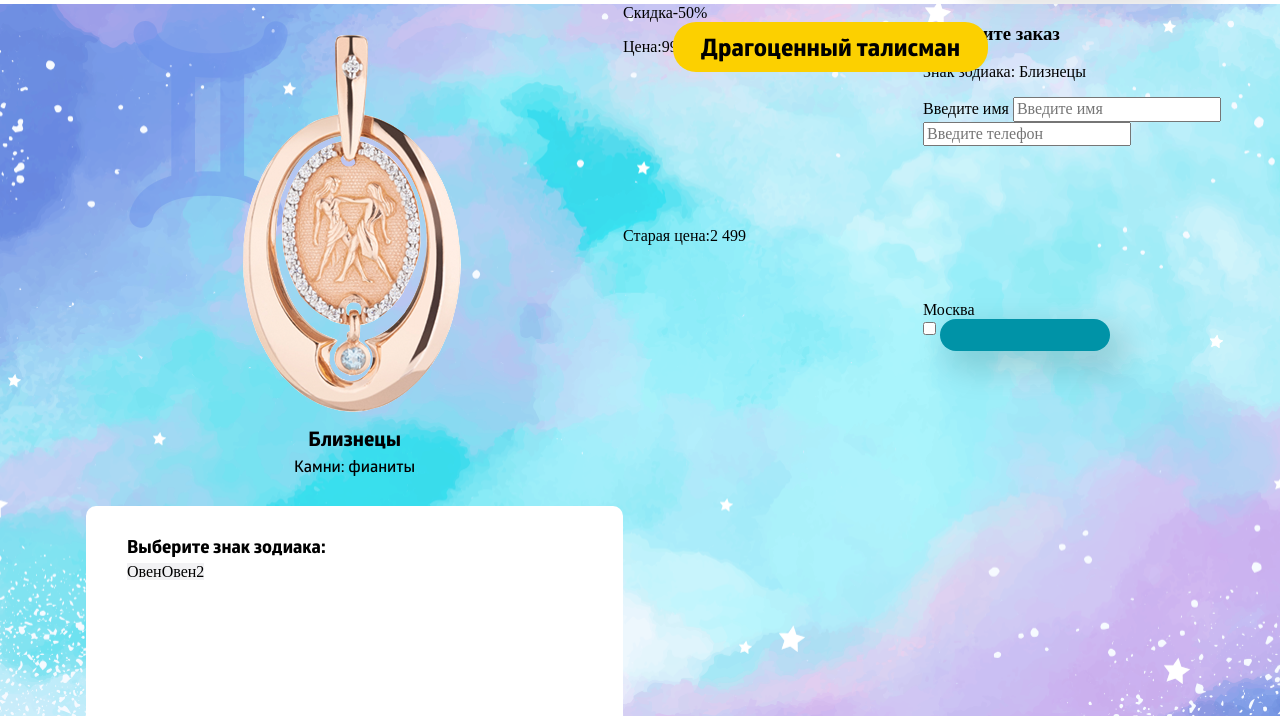
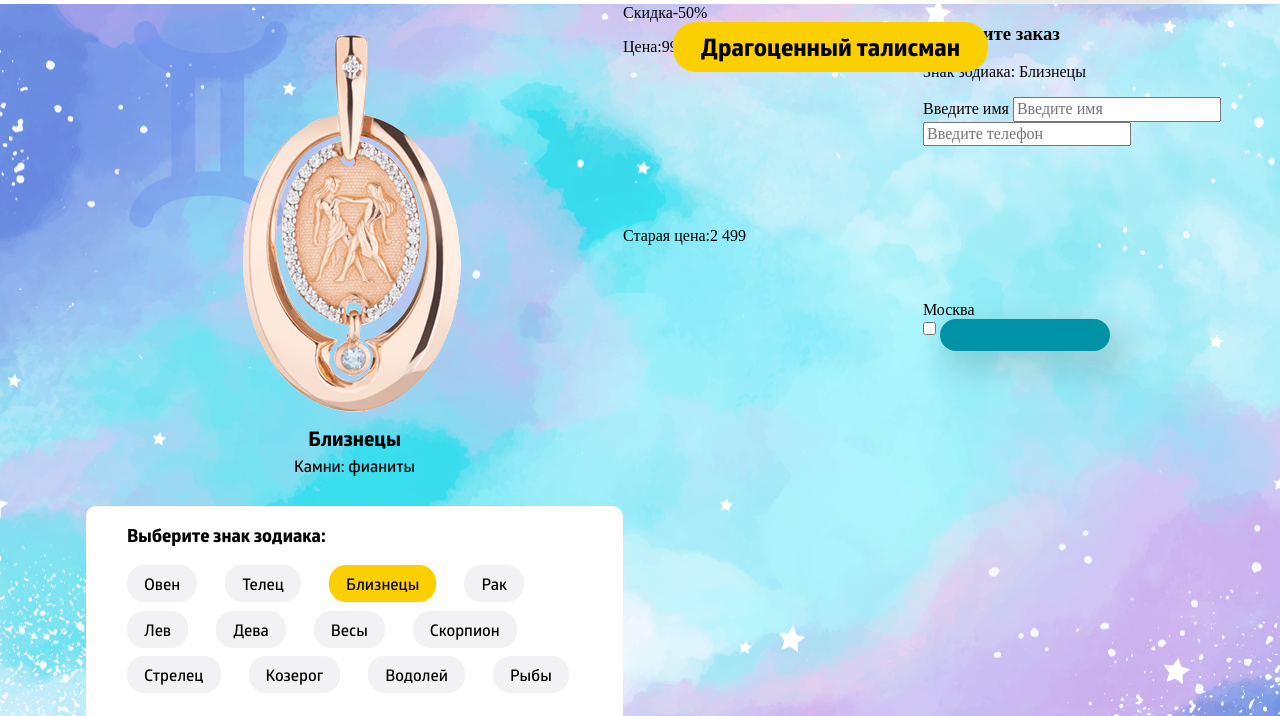
Before and after one commit to tvoygluk/kulon, a website: page source/index.html in a window 1280 px wide. Shown: the part 122-838 px from the top of the page. Drawn offline with nearby package versions, Linux system fonts and the light colour scheme; files that its build step writes are made by us from their sources.

Commit message:
Добавляет радиокнопки

```diff
--- a/source/index.html
+++ b/source/index.html
@@ -35,19 +35,56 @@
           </figure>
         <div class="description__zodiac zodiac">
           <h3>Выберите знак зодиака:</h3>
-          <div class="zodiac__select select">
-            <div class="select__radio radio">
-              <input class="radio__input" id="aries" type="radio" name="zodiac" value="aries" tabindex="-1">
+          <ul class="zodiac__select select">
+            <li class="select__radio radio">
+              <input id="aries" type="radio" name="zodiac" value="aries" tabindex="-1">
               <label class="radio__label" for="aries" tabindex="0">Овен</label>
-            </div>
-
-            <div class="select__radio radio">
-              <input class="radio__input" id="aries2" type="radio" name="zodiac" value="aries2" tabindex="-1">
-              <label class="radio__label" for="aries2" tabindex="0">Овен2</label>
-            </div>
-
-          </div>
-        <!-- TODO: сделать 12 штук -->
+            </li>
+            <li class="select__radio radio">
+              <input id="taurus" type="radio" name="zodiac" value="taurus" tabindex="-1">
+              <label class="radio__label" for="taurus" tabindex="0">Телец</label>
+            </li>
+            <li class="select__radio radio">
+              <input id="gemini" type="radio" name="zodiac" value="gemini" tabindex="-1" checked>
+              <label class="radio__label" for="gemini" tabindex="0">Близнецы</label>
+            </li>
+            <li class="select__radio radio">
+              <input id="cancer" type="radio" name="zodiac" value="cancer" tabindex="-1">
+              <label class="radio__label" for="cancer" tabindex="0">Рак</label>
+            </li>
+            <li class="select__radio radio">
+              <input id="leo" type="radio" name="zodiac" value="leo" tabindex="-1">
+              <label class="radio__label" for="leo" tabindex="0">Лев</label>
+            </li>
+            <li class="select__radio radio">
+              <input id="virgo" type="radio" name="zodiac" value="virgo" tabindex="-1">
+              <label class="radio__label" for="virgo" tabindex="0">Дева</label>
+            </li>
+            <li class="select__radio radio">
+              <input id="libra" type="radio" name="zodiac" value="libra" tabindex="-1">
+              <label class="radio__label" for="libra" tabindex="0">Весы</label>
+            </li>
+            <li class="select__radio radio">
+              <input id="scorpio" type="radio" name="zodiac" value="scorpio" tabindex="-1">
+              <label class="radio__label" for="scorpio" tabindex="0">Скорпион</label>
+            </li>
+            <li class="select__radio radio">
+              <input id="sagittarius" type="radio" name="zodiac" value="sagittarius" tabindex="-1">
+              <label class="radio__label" for="sagittarius" tabindex="0">Стрелец</label>
+            </li>
+            <li class="select__radio radio">
+              <input id="capricorn" type="radio" name="zodiac" value="capricorn" tabindex="-1">
+              <label class="radio__label" for="capricorn" tabindex="0">Козерог</label>
+            </li>
+            <li class="select__radio radio">
+              <input id="aquarius" type="radio" name="zodiac" value="aquarius" tabindex="-1">
+              <label class="radio__label" for="aquarius" tabindex="0">Водолей</label>
+            </li>
+            <li class="select__radio radio">
+              <input id="pisces" type="radio" name="zodiac" value="pisces" tabindex="-1">
+              <label class="radio__label" for="pisces" tabindex="0">Рыбы</label>
+            </li>
+          </ul>
         </div>
       </section>
       <section class="main__price price">
--- a/source/sass/blocks/radio.scss
+++ b/source/sass/blocks/radio.scss
@@ -1,13 +1,27 @@
-.radio__input {
-  position: absolute;
-  margin-left: 10px;
-  appearance: none;
+.radio {
+  margin-left: 28px;
+
+  input {
+    position: absolute;
+    margin-left: 10px;
+    appearance: none;
+
+    &:checked ~ .radio__label {
+      background-color: $yellow;
+    }
+  }
+
+  &:nth-of-type(4n):not(:last-of-type) {
+    margin-right: 50px;
+  }
 }
 
 .radio__label {
+  padding: 3px 17px;
+  display: inline-block;
+  font-family: "Glober Semi Bold", "Arial", sans-serif;
+  font-size: 16px;
+  line-height: 31px;
+  border-radius: 17px;
   background-color: $gray;
 }
-
-.radio__input:checked ~ .radio__label {
-  background-color: $yellow;
-}
--- /dev/null
+++ b/source/sass/blocks/select.scss
@@ -0,0 +1,9 @@
+.select {
+  margin: 0 0 0 -28px;
+  padding: 0;
+  flex-grow: 1;
+  display: flex;
+  flex-wrap: wrap;
+  align-content: space-between;
+  list-style: none;
+}
--- a/source/sass/blocks/zodiac.scss
+++ b/source/sass/blocks/zodiac.scss
@@ -1,19 +1,20 @@
 .zodiac {
-  padding: 25px 45px 23px 41px;
+  padding: 14px 45px 23px 41px;
   width: 537px;
   height: 210px;
+  display: flex;
+  flex-direction: column;
   background-color: $white;
   border-radius: 10px 10px 0 0 ;
 
   h3 {
-    margin: 0;
+    margin: 0 0 13px 0;
     font-family: "Globerx bold", "Arial", sans-serif;
     font-size: 18px;
     line-height: 32px;
   }
 }
 
-.zodiac__select {
-  display: flex;
-  flex-wrap: wrap;
-}
+// .zodiac__select {
+
+// }
--- a/source/sass/style.scss
+++ b/source/sass/style.scss
@@ -12,4 +12,5 @@
 @import "blocks/description.scss";
 @import "blocks/pendant.scss";
 @import "blocks/zodiac.scss";
+@import "blocks/select.scss";
 @import "blocks/radio.scss";
```
Also changed, not shown: build/css/style.min.css, build/index.html, 1 other file.
